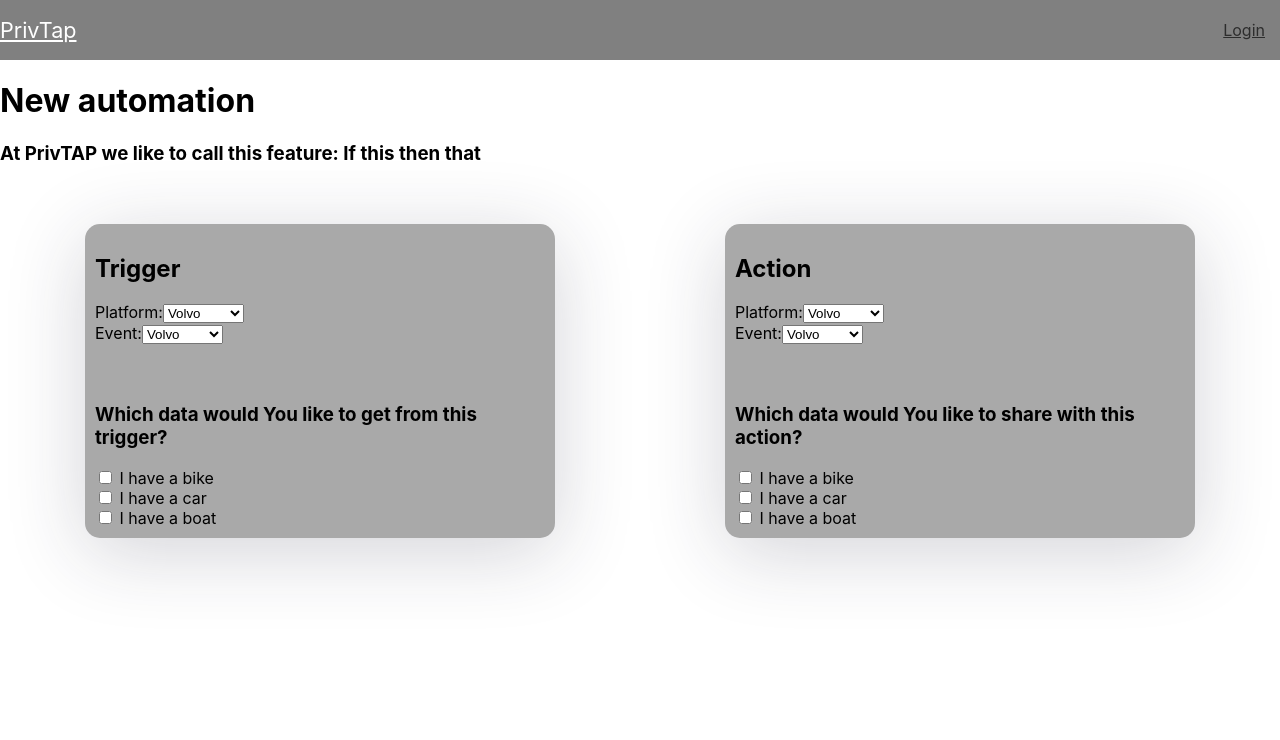
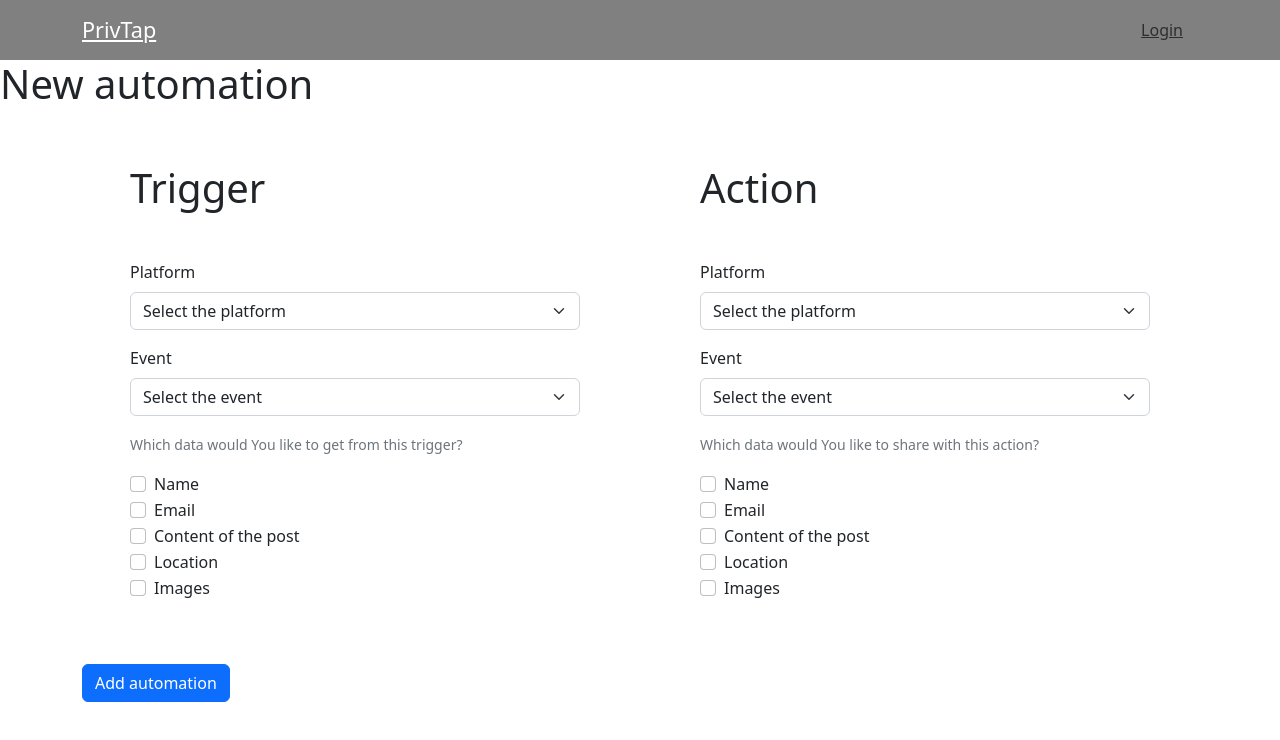
Before and after one commit to bbacani/privtap-fe, a React (Create React App) app: page /create-automation in a window 1280 px wide. Shown: the top 740 px of the page. Built offline with nearby package versions, Linux system fonts and the light colour scheme.

Commit message:
Improved CreateAutomation, now it uses react-bootstrap

```diff
--- a/package.json
+++ b/package.json
@@ -7,8 +7,10 @@
     "@testing-library/react": "^13.4.0",
     "@testing-library/user-event": "^13.5.0",
     "axios": "^1.1.3",
+    "bootstrap": "^5.2.2",
     "nodemon": "^2.0.20",
     "react": "^18.2.0",
+    "react-bootstrap": "^2.6.0",
     "react-dom": "^18.2.0",
     "react-router-dom": "^6.4.3",
     "react-scripts": "5.0.1",
--- a/src/components/CreateAutomation/CreateAutomation.js
+++ b/src/components/CreateAutomation/CreateAutomation.js
@@ -1,81 +1,92 @@
 import React from "react";
 import "./CreateAutomation.css";
+import {Button, Col, Container, Form, Row} from "react-bootstrap";
 
 function CreateAutomation() {
 
     return (
         <div>
             <h1>New automation</h1>
-            <h3>At PrivTAP we like to call this feature: If this then that</h3>
-            <br/><br/>
-            <div className="row">
-                <div className="column">
-                    <div className="triggerActionContainer">
-                        <h2>Trigger</h2>
-                        <div>
-                            <span>Platform:</span>
-                            <select name="cars" id="cars">
-                                <option value="volvo">Volvo</option>
-                                <option value="saab">Saab</option>
-                                <option value="mercedes">Mercedes</option>
-                                <option value="audi">Audi</option>
-                            </select>
-                        </div>
-                        <div>
-                            <span>Event:</span>
-                            <select name="cars" id="cars">
-                                <option value="volvo">Volvo</option>
-                                <option value="saab">Saab</option>
-                                <option value="mercedes">Mercedes</option>
-                                <option value="audi">Audi</option>
-                            </select>
-                        </div>
-                        <br/><br/>
-                        <h3>Which data would You like to get from this trigger?</h3>
-                        <div>
-                            <input type="checkbox" id="vehicle1" name="vehicle1" value="Bike"/>
-                            <label htmlFor="vehicle1"> I have a bike</label><br/>
-                            <input type="checkbox" id="vehicle2" name="vehicle2" value="Car"/>
-                            <label htmlFor="vehicle2"> I have a car</label><br/>
-                            <input type="checkbox" id="vehicle3" name="vehicle3" value="Boat"/>
-                            <label htmlFor="vehicle3"> I have a boat</label><br/>
-                        </div>
-                    </div>
-                </div>
-                <div className="column">
-                    <div className="triggerActionContainer">
-                        <h2>Action</h2>
-                        <div>
-                            <span>Platform:</span>
-                            <select name="cars" id="cars">
-                                <option value="volvo">Volvo</option>
-                                <option value="saab">Saab</option>
-                                <option value="mercedes">Mercedes</option>
-                                <option value="audi">Audi</option>
-                            </select>
-                        </div>
-                        <div>
-                            <span>Event:</span>
-                            <select name="cars" id="cars">
-                                <option value="volvo">Volvo</option>
-                                <option value="saab">Saab</option>
-                                <option value="mercedes">Mercedes</option>
-                                <option value="audi">Audi</option>
-                            </select>
-                        </div>
-                        <br/><br/>
-                        <h3>Which data would You like to share with this action?</h3>
-                        <div>
-                            <input type="checkbox" id="vehicle1" name="vehicle1" value="Bike"/>
-                            <label htmlFor="vehicle1"> I have a bike</label><br/>
-                            <input type="checkbox" id="vehicle2" name="vehicle2" value="Car"/>
-                            <label htmlFor="vehicle2"> I have a car</label><br/>
-                            <input type="checkbox" id="vehicle3" name="vehicle3" value="Boat"/>
-                            <label htmlFor="vehicle3"> I have a boat</label><br/>
-                        </div>
-                    </div>
-                </div>
-            </div>
+            <Container>
+                <Row>
+                    <Col md className="m-5">
+                        <h1 className="mb-5">Trigger</h1>
+                        <Form>
+                            <Form.Group className="mb-3" controlId="formTriggerPlatform">
+                                <Form.Label>Platform</Form.Label>
+                                <Form.Select aria-label="Select the platform">
+                                    <option>Select the platform</option>
+                                    <option value="1">Facebook</option>
+                                    <option value="2">Twitter</option>
+                                    <option value="3">Gmail</option>
+                                </Form.Select>
+                            </Form.Group>
+
+                            <Form.Group className="mb-3" controlId="formTriggerEvent">
+                                <Form.Label>Event</Form.Label>
+                                <Form.Select aria-label="Select the event">
+                                    <option>Select the event</option>
+                                    <option value="1">A new post is added</option>
+                                    <option value="2">An email arrived</option>
+                                    <option value="3">Something</option>
+                                </Form.Select>
+                            </Form.Group>
+
+                            <Form.Group className="mb-3">
+                                <Form.Text>Which data would You like to get from this trigger?</Form.Text>
+                            </Form.Group>
+
+                            <Form.Group className="mb-3" controlId="formTriggerPrivacy">
+                                <Form.Check type="checkbox" label="Name" />
+                                <Form.Check type="checkbox" label="Email" />
+                                <Form.Check type="checkbox" label="Content of the post" />
+                                <Form.Check type="checkbox" label="Location" />
+                                <Form.Check type="checkbox" label="Images" />
+                            </Form.Group>
+                        </Form>
+                    </Col>
+
+                    <Col md className="m-5">
+                        <h1 className="mb-5">Action</h1>
+                        <Form>
+                            <Form.Group className="mb-3" controlId="formTriggerPlatform">
+                                <Form.Label>Platform</Form.Label>
+                                <Form.Select aria-label="Select the platform">
+                                    <option>Select the platform</option>
+                                    <option value="1">Facebook</option>
+                                    <option value="2">Twitter</option>
+                                    <option value="3">Gmail</option>
+                                </Form.Select>
+                            </Form.Group>
+
+                            <Form.Group className="mb-3" controlId="formTriggerEvent">
+                                <Form.Label>Event</Form.Label>
+                                <Form.Select aria-label="Select the event">
+                                    <option>Select the event</option>
+                                    <option value="1">A new post is added</option>
+                                    <option value="2">An email arrived</option>
+                                    <option value="3">Something</option>
+                                </Form.Select>
+                            </Form.Group>
+
+                            <Form.Group className="mb-3">
+                                <Form.Text>Which data would You like to share with this action?</Form.Text>
+                            </Form.Group>
+
+                            <Form.Group className="mb-3" controlId="formTriggerPrivacy">
+                                <Form.Check type="checkbox" label="Name" />
+                                <Form.Check type="checkbox" label="Email" />
+                                <Form.Check type="checkbox" label="Content of the post" />
+                                <Form.Check type="checkbox" label="Location" />
+                                <Form.Check type="checkbox" label="Images" />
+                            </Form.Group>
+                        </Form>
+                    </Col>
+                </Row>
+                <Button variant="primary" type="submit">
+                    Add automation
+                </Button>
+            </Container>
         </div>
     );
 }
--- a/src/components/Home/Home.js
+++ b/src/components/Home/Home.js
@@ -1,4 +1,5 @@
 import React from 'react';
+import 'bootstrap/dist/css/bootstrap.min.css';
 
 function Home() {
     return <h1>This is home page.</h1>;
```
Also changed, not shown: 1 other file (tests, documents, lock files or other folders).
